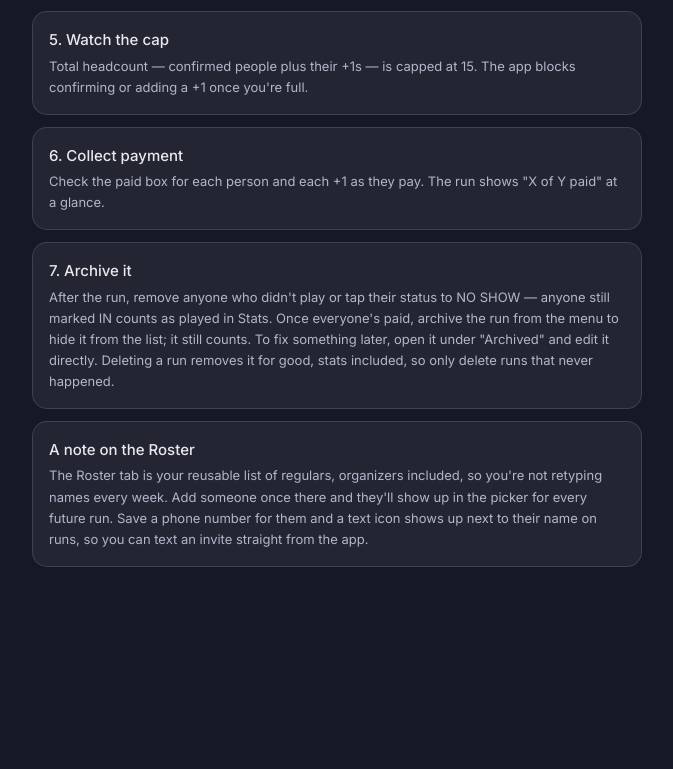
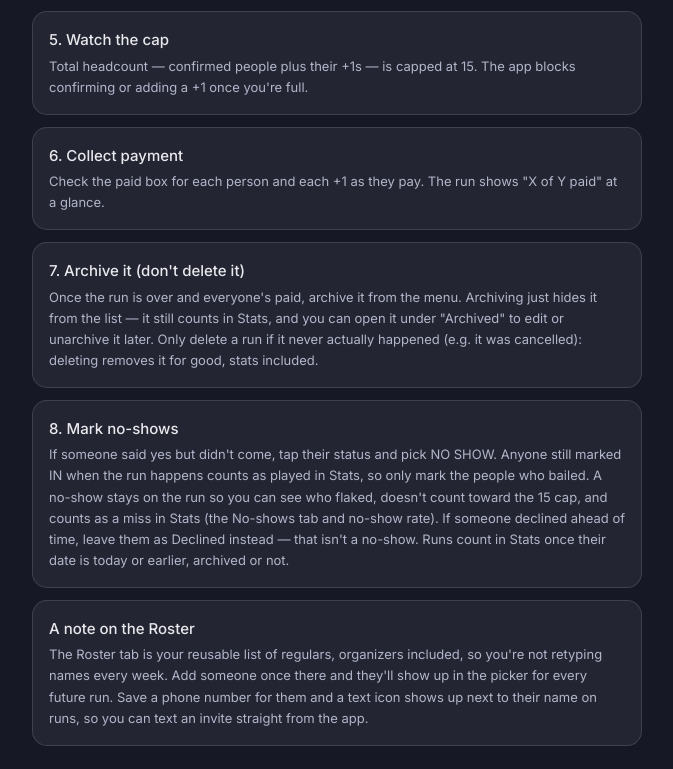
Before and after one commit to anthony-df-nguyen/thursday-ball, a Next.js app: page /help in a window 1280 px wide. Shown: the part 660-1429 px from the top of the page, without its empty margins (127-800 px from the left). Before the commit the page ends 1250 px from the top, so only its background shows below. Built offline with nearby package versions, Linux system fonts and the light colour scheme; no server answers.

Commit message:
update help guide

```diff
--- a/src/app/(app)/help/page.tsx
+++ b/src/app/(app)/help/page.tsx
@@ -26,8 +26,12 @@ const steps = [
     body: 'Check the paid box for each person and each +1 as they pay. The run shows "X of Y paid" at a glance.',
   },
   {
-    title: "7. Archive it",
-    body: 'After the run, remove anyone who didn\'t play or tap their status to NO SHOW — anyone still marked IN counts as played in Stats. Once everyone\'s paid, archive the run from the menu to hide it from the list; it still counts. To fix something later, open it under "Archived" and edit it directly. Deleting a run removes it for good, stats included, so only delete runs that never happened.',
+    title: "7. Archive it (don't delete it)",
+    body: 'Once the run is over and everyone\'s paid, archive it from the menu. Archiving just hides it from the list — it still counts in Stats, and you can open it under "Archived" to edit or unarchive it later. Only delete a run if it never actually happened (e.g. it was cancelled): deleting removes it for good, stats included.',
+  },
+  {
+    title: "8. Mark no-shows",
+    body: 'If someone said yes but didn\'t come, tap their status and pick NO SHOW. Anyone still marked IN when the run happens counts as played in Stats, so only mark the people who bailed. A no-show stays on the run so you can see who flaked, doesn\'t count toward the 15 cap, and counts as a miss in Stats (the No-shows tab and no-show rate). If someone declined ahead of time, leave them as Declined instead — that isn\'t a no-show. Runs count in Stats once their date is today or earlier, archived or not.',
   },
 ];
 
```
